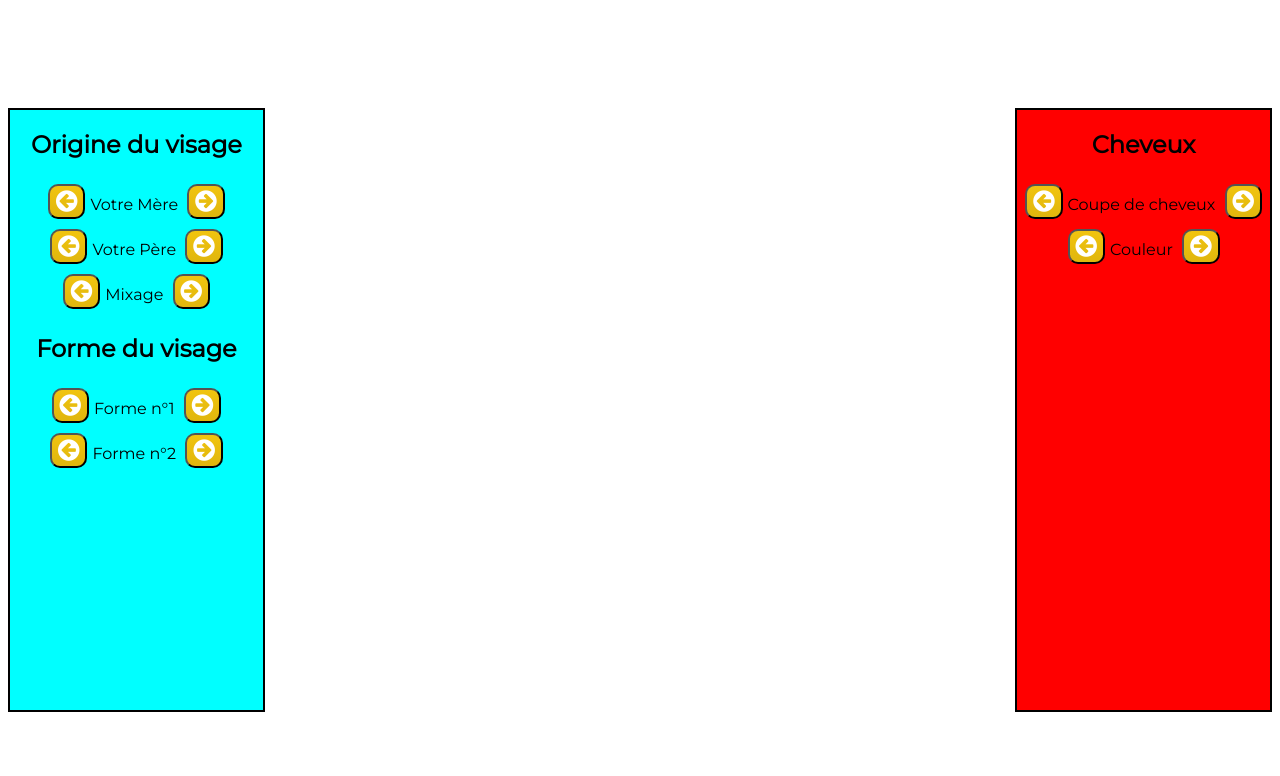
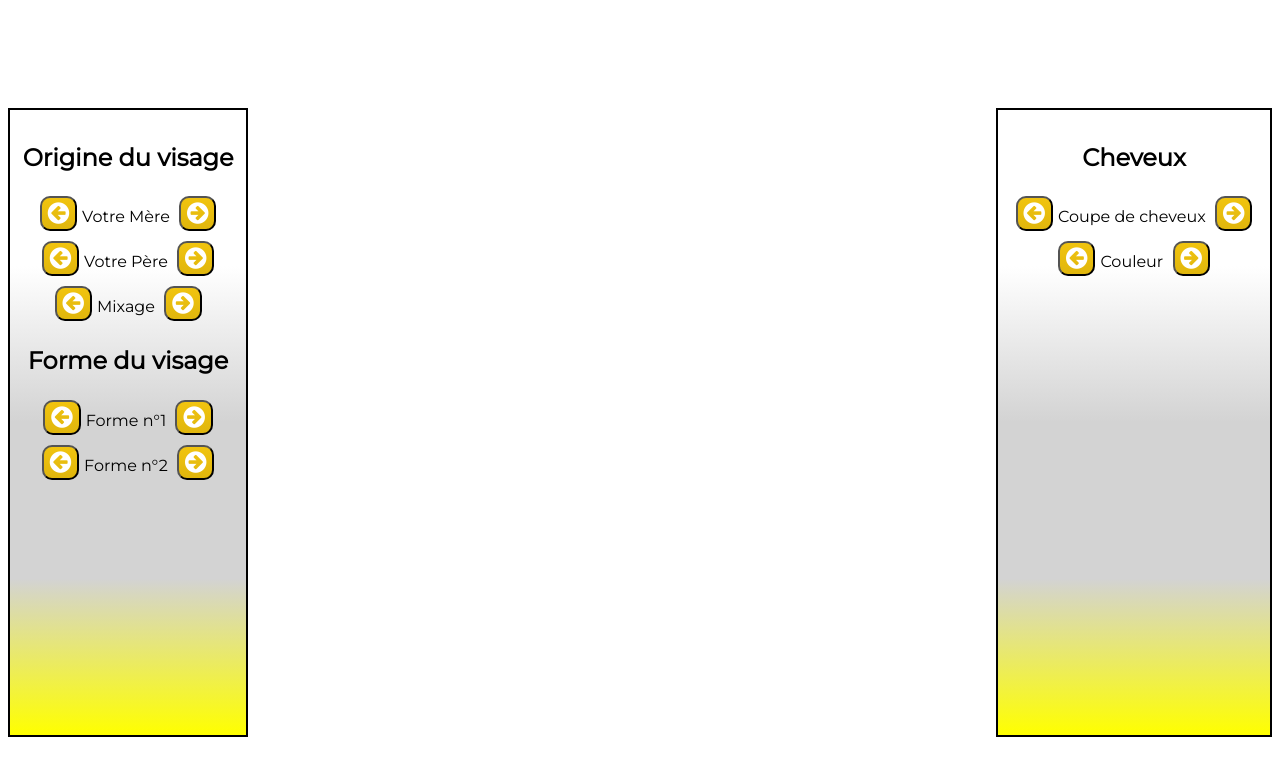
Before and after one commit to Prakkkmak/LambdaRPClient, a plain HTML site: page cef/SkinSelection/index.html in a window 1280 px wide. Drawn offline with Linux system fonts and the light colour scheme.

Commit message:
SkinSelection

```diff
--- a/cef/SkinSelection/Asset/CSS/style.css
+++ b/cef/SkinSelection/Asset/CSS/style.css
@@ -12,24 +12,26 @@ p
 
 .left
 {
-    width: 20%;
+    width: auto;
     height: 600px;
     float: left;
-    background-color: aqua;
+    background-image: linear-gradient(to bottom, white,white,lightgray,lightgray,yellow);
     margin-top : 100px;
     border:2px solid black;
     text-align: center;
+    padding:1%;
 }
 
 .right
 {
-    width: 20%;
+    width: auto;
     height: 600px;
     float: right;
-    background-color: red;
+    background-image: linear-gradient(to bottom, white,white,lightgray,lightgray,yellow);
     margin-top: 100px;
     border:2px solid black;
     text-align: center;
+    padding:1%;
 }
 
 .origine
```
